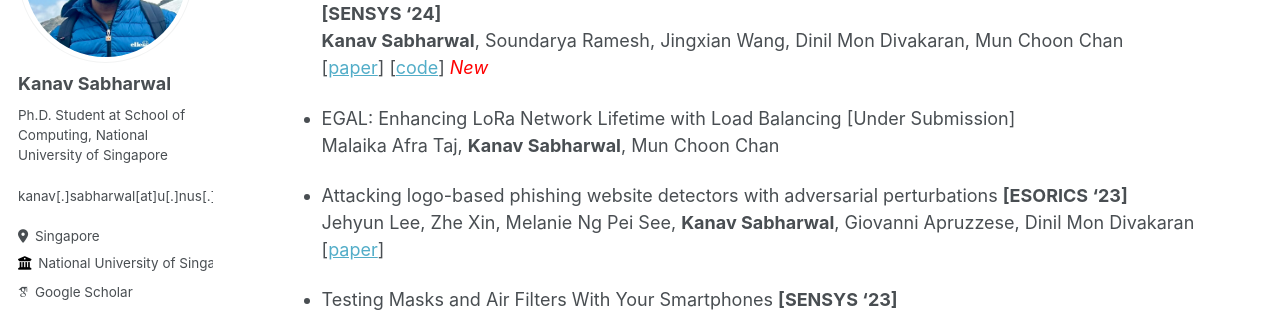
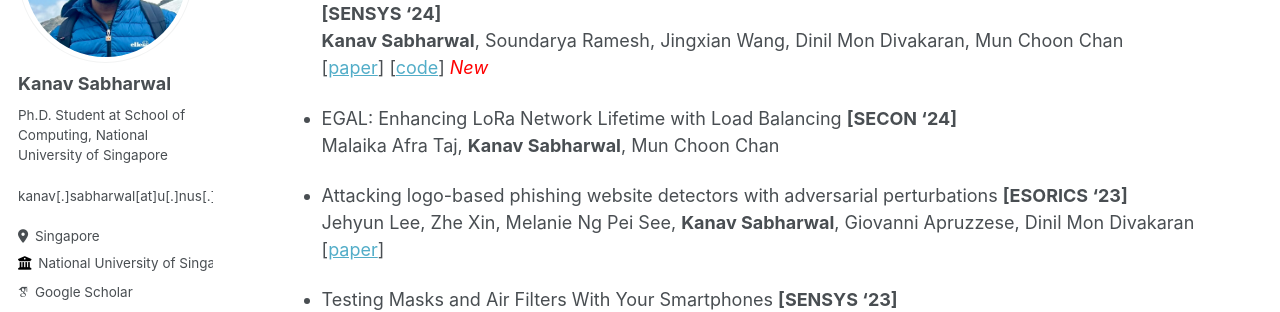
Before and after one commit to KanavSabharwal/KanavSabharwal.github.io, a Jekyll site: the page built from _pages/publications.md, in a window 1280 px wide and 1113 px high. Shown: the part 220-532 px from the top of the window. Built offline with Jekyll 4.4.1, drawn with Linux system fonts in a browser that asks for light colours; some web fonts are replaced.

Commit message:
Update publications

```diff
--- a/_pages/publications.md
+++ b/_pages/publications.md
@@ -22,20 +22,24 @@ author_profile: true
   \[[code](https://github.com/KanavSabharwal/GLoRiPHY)\]
   <span style="color:red"><i>New</i></span>
 
-* EGAL: Enhancing LoRa Network Lifetime with Load Balancing [Under Submission]
+* EGAL: Enhancing LoRa Network Lifetime with Load Balancing
+  **[SECON '24]**
   Malaika Afra Taj, **Kanav Sabharwal**, Mun Choon Chan
   <!-- \[[draft]({{ base_path }}/files/papers/draft23-junction.pdf)\] -->
   <!-- <span style="color:red"><i>New</i></span> -->
 
-* Attacking logo-based phishing website detectors with adversarial perturbations **[ESORICS '23]**
+* Attacking logo-based phishing website detectors with adversarial perturbations
+  **[ESORICS '23]**
   Jehyun Lee, Zhe Xin, Melanie Ng Pei See, **Kanav Sabharwal**, Giovanni Apruzzese, Dinil Mon Divakaran
   \[[paper](https://doi.org/10.1007/978-3-031-51479-1_9)\]
 
-* Testing Masks and Air Filters With Your Smartphones **[SENSYS '23]**
+* Testing Masks and Air Filters With Your Smartphones
+  **[SENSYS '23]**
   Bangjie Sun,  **Kanav Sabharwal**, Gyuyeon Kim, Mun Choon Chan, Jun Han
   \[[paper](https://doi.org/10.1145/3625687.3625807)\]
 
-* iPET: privacy enhancing traffic perturbations for secure IoT communications **[PETS '23]**
+* iPET: privacy enhancing traffic perturbations for secure IoT communications
+  **[PETS '23]**
   Akshaye Shenoi\*, Prasanna Karthik Vairam\*, **Kanav Sabharwal**\*, Jialin Li, Dinil Mon Divakaran
   <span style="font-size: 0.9em; color: grey;"><i>\*Authors contributed equally</i></span>
   \[[paper](https://doi.org/10.56553/popets-2023-0048)\]
```
Also changed, not shown: 1 other file.
